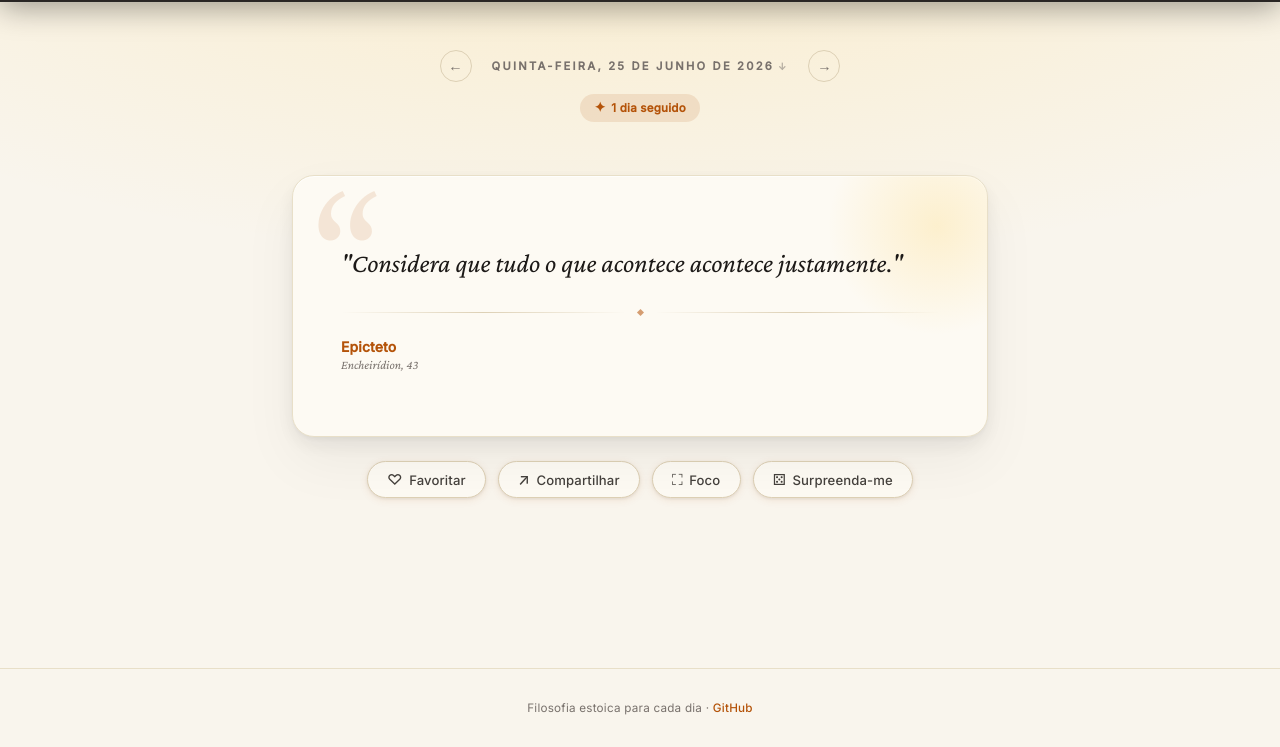
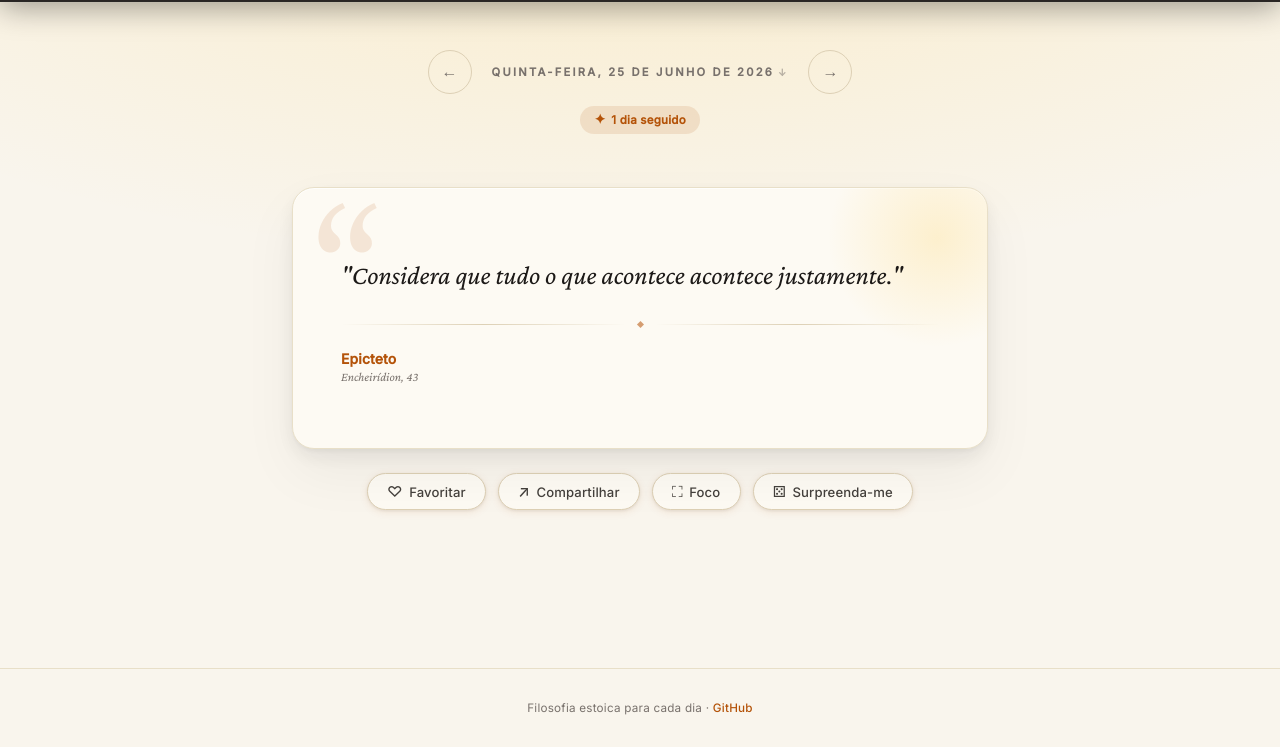
Before and after one commit to danhpaiva/DailyStoicView-html-css-js, a plain HTML site: page index.html in a window 1280 px wide. Shown: the part 53-800 px from the top of the page. Drawn offline with nearby package versions, Linux system fonts and the light colour scheme.

Commit message:
feat: tratar botoes navegacao

```diff
--- a/assets/css/style.css
+++ b/assets/css/style.css
@@ -242,20 +242,22 @@ body {
   justify-content: center;
   gap: var(--sp-3);
   margin-bottom: var(--sp-3);
+  padding-inline: var(--sp-4);
 }
 
 .date-arrow {
   background: transparent;
   border: 1px solid var(--clr-border);
   color: var(--clr-text-muted);
-  width: 32px;
-  height: 32px;
+  /* 44×44 px — mínimo recomendado para alvos de toque (WCAG / Apple HIG) */
+  width: 44px;
+  height: 44px;
   border-radius: 50%;
   cursor: pointer;
   display: flex;
   align-items: center;
   justify-content: center;
-  font-size: .9rem;
+  font-size: 1rem;
   flex-shrink: 0;
   transition: background var(--t-fast), border-color var(--t-fast),
               color var(--t-fast), transform var(--t-fast);
```
